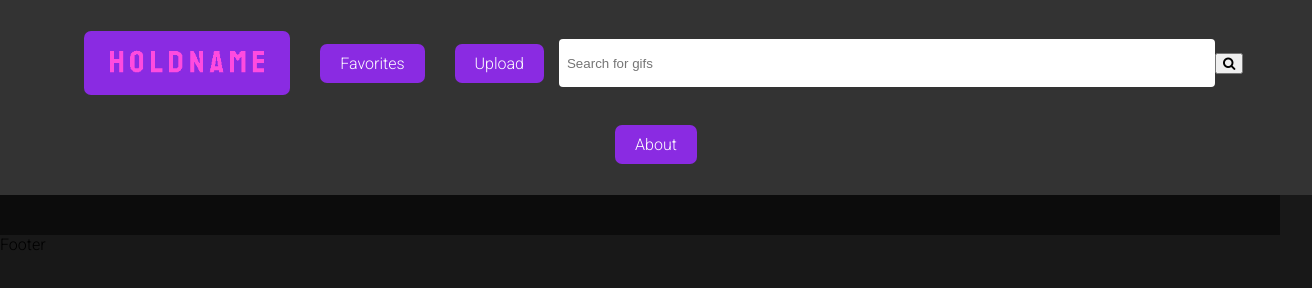
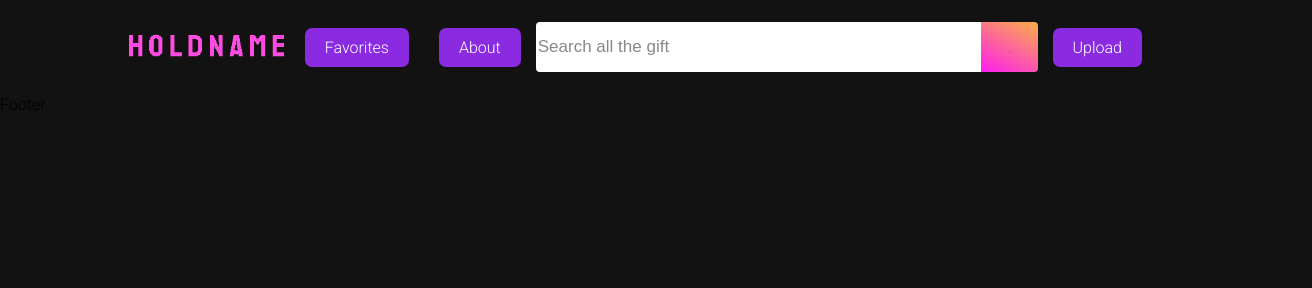
Before and after one commit to thaneous/Giphy-Project, a website with bundled scripts: page template/index.html in a window 1280 px wide. Shown: the whole page, 1312 px wide, since content can reach past the window. Built offline with nearby package versions, Linux system fonts and the light colour scheme; no server answers.

Commit message:
Enhance navigation layout and styling, improve search functionality, and update trending section design

```diff
--- a/template/index.html
+++ b/template/index.html
@@ -11,18 +11,22 @@
   <link rel="preconnect" href="https://fonts.gstatic.com">
   <link href="https://fonts.googleapis.com/css2?family=Roboto:wght@300&display=swap" rel="stylesheet">
   <link rel="stylesheet" href="https://cdnjs.cloudflare.com/ajax/libs/font-awesome/4.7.0/css/font-awesome.min.css">
-
+  <script src="https://kit.fontawesome.com/6d58a41734.js" crossorigin="anonymous"></script>
 </head>
 
 <body>
   <div id="app">
-    <nav class="navbar">
-      <a href="#" id="homes" class="nav-link" data-page="home"><img src="images/logo-nav.png" alt=""></a>
+    <nav id="navbar" class="navbar">
+      <a href="#" id="homes" data-page="home"><img src="images/logo-nav.png" alt=""></a>
        <a href="#" class="nav-link" data-page="favorites">Favorites</a>
-      <a href="#" class="nav-link" data-page="upload">Upload</a>
-      <input id="search" type="text" placeholder="Search for gifs">
+       <a href="#" class="nav-link" data-page="about">About</a>
+
+     <div class="SearchBox">
+      <input id="search" type="text" placeholder="Search all the gift">
       <button id="searchButton" type="submit"><i class="fa fa-search"></i></button>
-            <a href="#" class="nav-link" data-page="about">About</a>
+    </div>
+            <a href="#" class="nav-link" data-page="upload">Upload</a>
+
     </nav>
     <div id="container">
       <!-- start placeholders -->
--- a/template/src/views/trending-view.js
+++ b/template/src/views/trending-view.js
@@ -1,6 +1,9 @@
 export const toTrendingView = (gifs) => `
 <div id="trending">
-  <h1>Trendings</h1>
+<div class="section-info">
+<i class="fa-solid fa-arrow-trend-up fa-2xl" style="color: #FFD43B;"></i>
+  <h1 class='section-title'>Trending Now</h1>
+  </div>
   <div class="content">
     ${gifs.data.map(gif => `
       <div class="trending-item">
--- a/template/styles/gifs-order.css
+++ b/template/styles/gifs-order.css
@@ -1,9 +1,20 @@
   /* Trending order */
-
+  .section-title {
+    display: flex;
+    font-family: 'Franklin Gothic Medium', 'Arial Narrow', Arial, sans-serif;
+    color: white;
+  }
+  .section-info {
+    display: flex;
+    align-items: center;
+    gap: 0.5rem;
+}
 #trending {
     display: flex;
     flex-direction: column;
     align-items: center;
+    justify-self: center;
+    width: 80%;
   }
 
   .content {
--- a/template/styles/main.css
+++ b/template/styles/main.css
@@ -3,7 +3,7 @@ body {
     padding: 0;
     width: 100%;
     height: 100vh;
-    background-color: rgb(24, 24, 24);
+    background-color: rgba(18,18,18,255);
     font-family: 'Roboto', sans-serif;
 }
 
@@ -13,24 +13,55 @@ body {
     flex-direction: row;
     align-items: center;
     justify-content: center;
-    padding: 1rem;
-    background-color: #333;
-    width: 100%;
+    padding: 1%;
+    background-color: rgba(18,18,18,255);
+    width: 98%;
+    position: sticky;
+    top: 0;
+    z-index: 1000;
 }
 
 .navbar img {
     height: 40px;
 }
 
-.navbar input[type="text"] {
-    padding: 0.5rem;
+
+
+/* Search Bar Styles */
+.fa  {
+    font-size: 1px;
+}
+.SearchBox {
+    display: flex;
+    flex-direction: row;
+    width: 40%;
+    height: fit-content;
+}
+#search {
     border: none;
-    border-radius: 4px;
-    width: 50%;
-    height: 4vh;
+
+    border-radius: 4px 0 0 4px;
+    width: 100%;
+    height: 6vh;
+}
+#searchButton {
+    width: 12.5%;
+    height: auto;
+    border: none;
+    border-radius: 0 4px 4px 0;
+    background: rgb(253,29,239);
+    background: linear-gradient(28deg, rgba(253,29,239,1) 0%, rgba(252,176,69,1) 100%);
+
+
 }
 
-/* Trending Button */
+#search::placeholder {
+    font-family: Arial, sans-serif;
+    font-size: 17px;
+    color: #888;
+    padding: 16px 00;
+}
+/* Nav Button */
 .nav-link {
     text-decoration: none;
     width: auto;
@@ -69,21 +100,8 @@ body {
 }
 
 
-#container {
-    grid-area: container;
-    background-color: rgba(0, 0, 0, 0.5);
-    padding: 20px;
-    color: white;
-  }
-/* #container {
-    display: flex;
-    flex-wrap: wrap;
-    justify-content: center;
-    align-items: center;
-    padding: 20px;
-    margin-top: auto;
-    height: 80%;
-} */
+
+
 /* About styles */
 
 #about {
```
